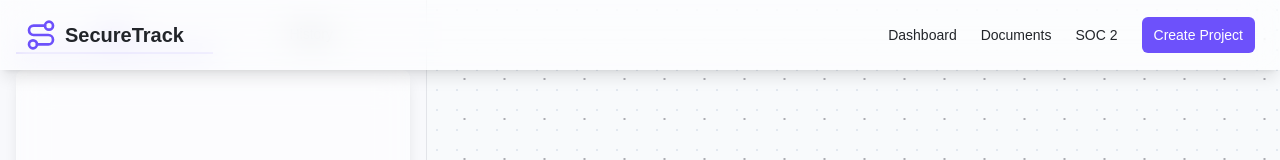
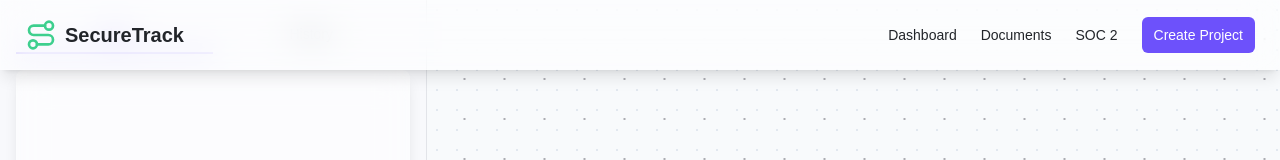
Before and after one commit to indrasol/sdr-tool, a React (Vite) app: page /model-with-ai in a window 1280 px wide. Shown: the top 160 px of the page. Built offline with nearby package versions, Linux system fonts and the light colour scheme.

Commit message:
Update Track color
Update the color of the Track icon to match the Supabase icon color.

```diff
--- a/src/components/layout/AppHeader.tsx
+++ b/src/components/layout/AppHeader.tsx
@@ -12,7 +12,7 @@ const AppHeader = () => {
       <div className="max-w-7xl mx-auto flex items-center justify-between">
         <Link to="/" className="flex items-center space-x-2 hover:opacity-90 transition-opacity">
           <div className="relative flex items-center">
-            <Route className="w-8 h-8 text-primary" />
+            <Route className="w-8 h-8" style={{ color: '#3ECF8E' }} />
           </div>
           <span className="text-xl font-semibold text-foreground">
             SecureTrack
```
